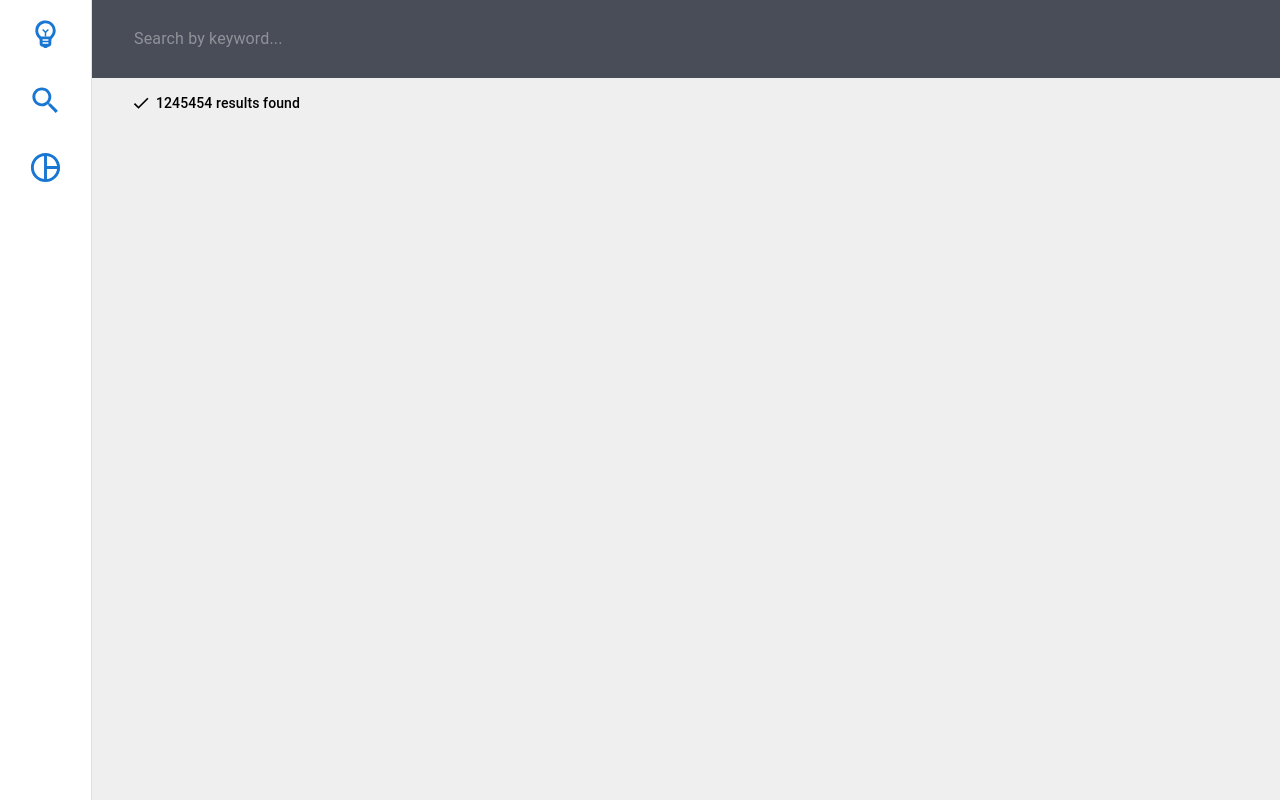
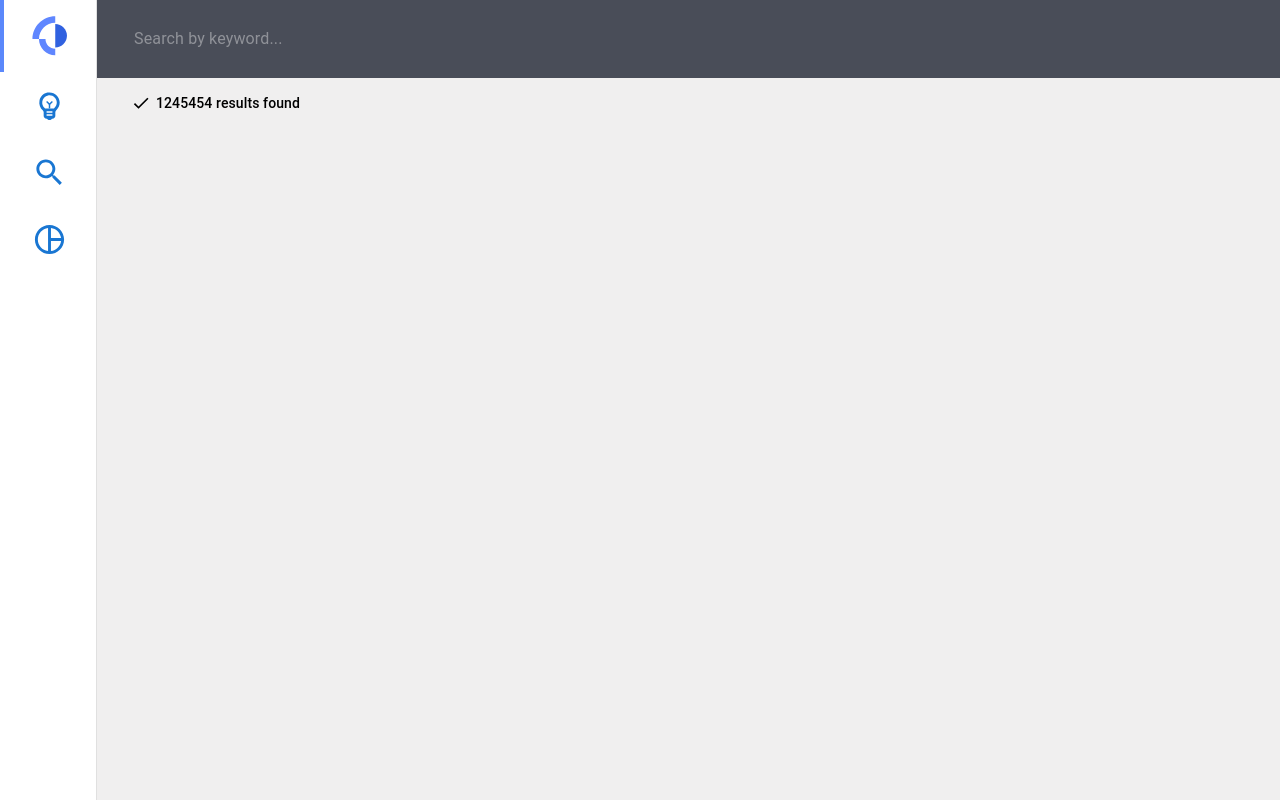
Before and after one commit to ibotchori/logmind, a React (Create React App) app: page / in a window 1280 px wide. Built offline with nearby package versions, Linux system fonts and the light colour scheme.

Commit message:
Add hover on side bar buttons

```diff
--- a/src/components/SideBar/SideBar.js
+++ b/src/components/SideBar/SideBar.js
@@ -6,8 +6,15 @@ import EmojiObjectsOutlinedIcon from "@mui/icons-material/EmojiObjectsOutlined";
 import PieChartOutlinedIcon from "@mui/icons-material/PieChartOutlined";
 
 import Button from "@mui/material/Button";
+import { Box } from "@mui/system";
 
 const useStyles = makeStyles({
+  box: {
+    borderLeft: "solid 4px transparent",
+    "&:hover": {
+      borderLeft: "solid 4px #5B88FB",
+    },
+  },
   icon: {
     padding: "10px 20px",
   },
@@ -17,15 +24,42 @@ const SideBar = () => {
   const classes = useStyles();
   return (
     <Drawer variant="permanent" anchor="left">
+      <Box className={classes.box}>
+        <Button>
+          <svg
+            className={classes.icon}
+            width="36"
+            height="40"
+            viewBox="0 0 32 36"
+            fill="none"
+            xmlns="http://www.w3.org/2000/svg"
+          >
+            <path
+              d="M20.7452 7.24432V28.2639C26.5626 28.2639 31.255 23.5715 31.255 17.7541C31.255 11.9367 26.5352 7.24432 20.7452 7.24432Z"
+              fill="#3061E0"
+            />
+            <path
+              d="M11.9367 20.6903H6.09185C6.09185 12.6227 12.6502 6.06438 20.7177 6.06438V0.192078C9.41217 0.192078 0.219543 9.38471 0.219543 20.6903H6.06441C6.06441 28.7578 12.6227 35.3436 20.7177 35.3436V29.4987C15.8882 29.4713 11.9367 25.5473 11.9367 20.6903Z"
+              fill="#5F86FF"
+            />
+          </svg>
+        </Button>
+      </Box>
+      <Box className={classes.box}>
         <Button>
           <EmojiObjectsOutlinedIcon fontSize="large" className={classes.icon} />
         </Button>
+      </Box>
+      <Box className={classes.box}>
         <Button>
           <SearchIcon fontSize="large" className={classes.icon} />
         </Button>
+      </Box>
+      <Box className={classes.box}>
         <Button>
           <PieChartOutlinedIcon fontSize="large" className={classes.icon} />
         </Button>
+      </Box>
     </Drawer>
   );
 };
```
Lines whose indentation alone changed are shown as unchanged.
